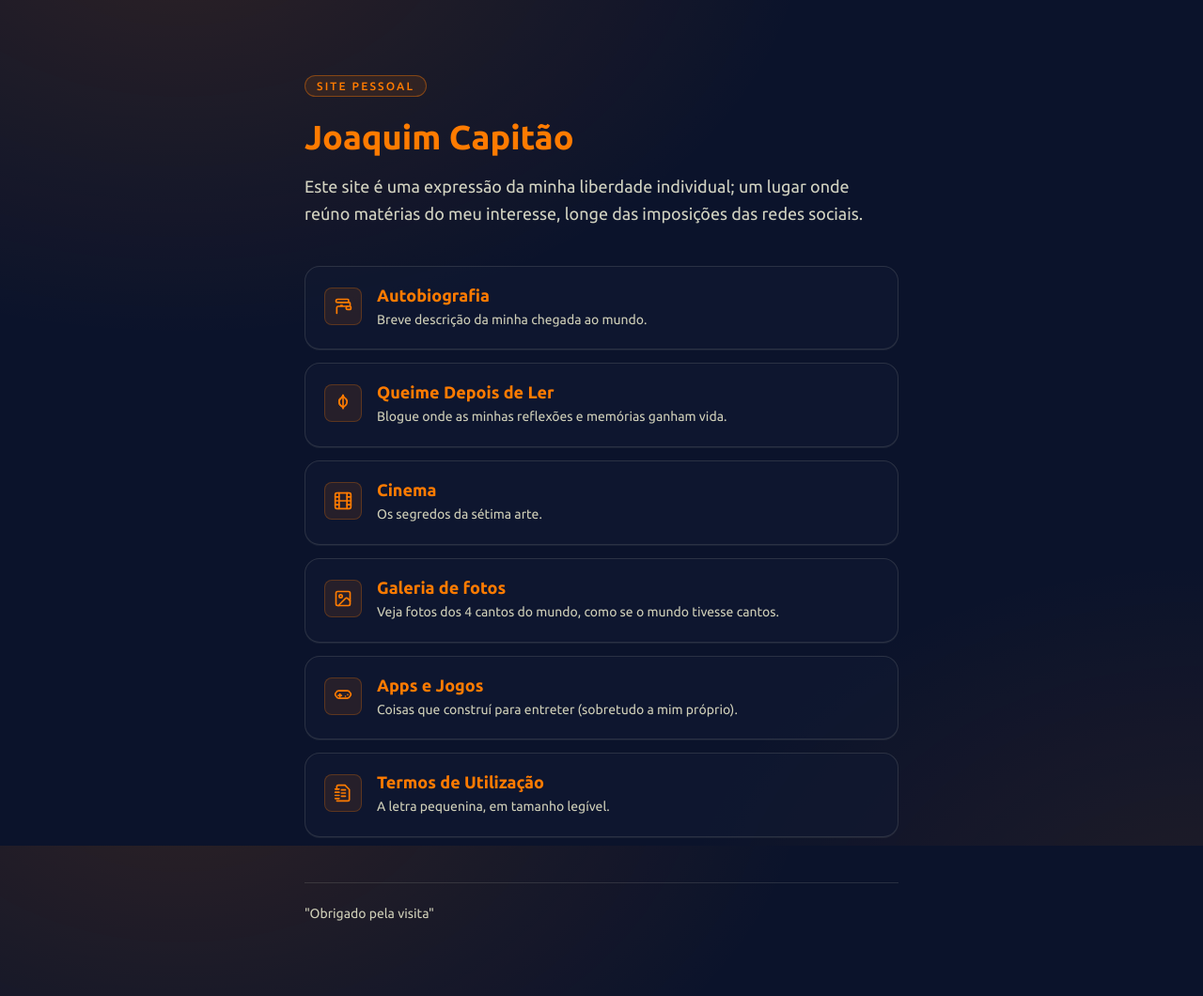
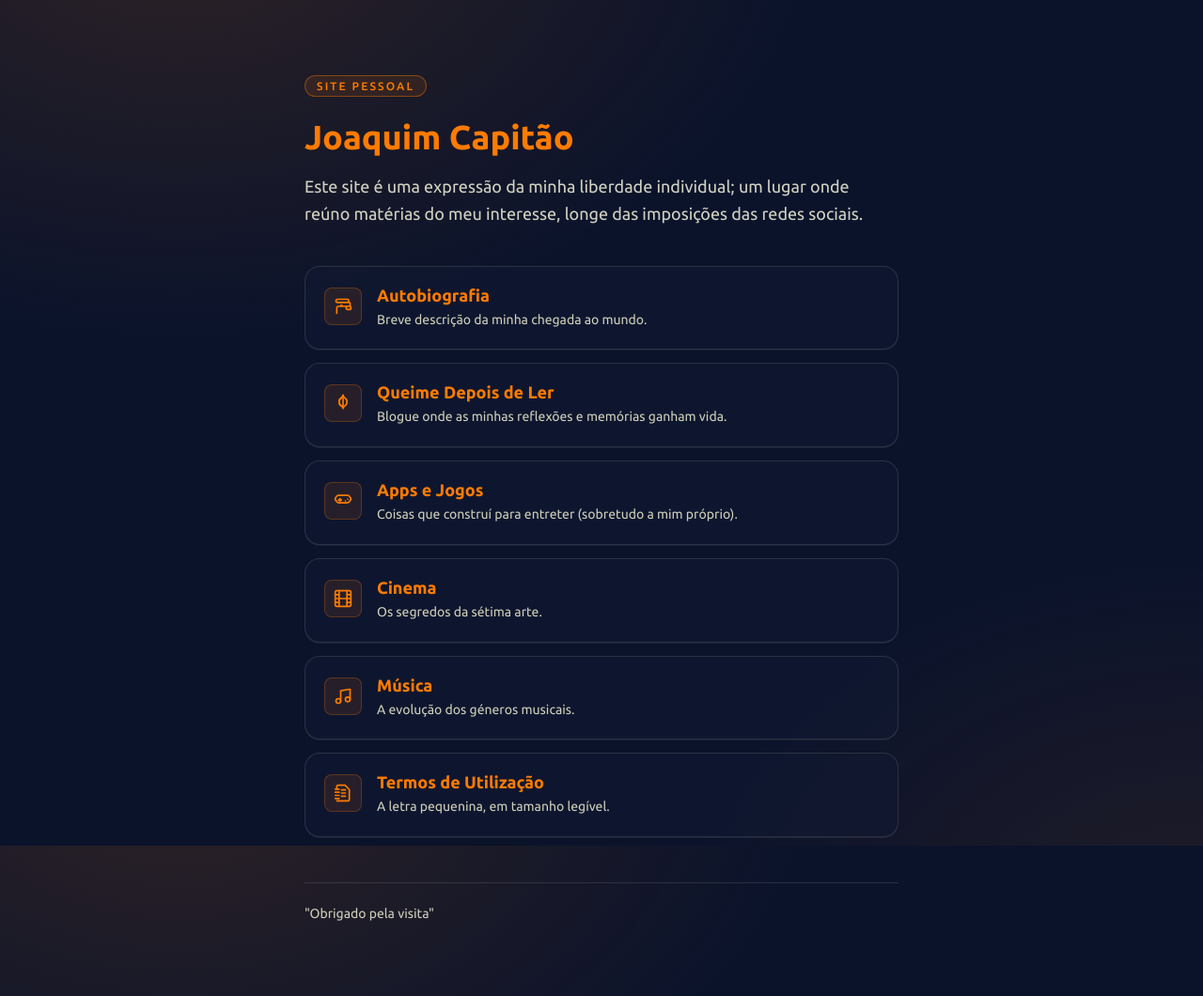
Before and after one commit to joaquim-capitao/joaquim-capitao.github.io, a Jekyll site: the page index.html, which Jekyll copies as it is, in a window 1280 px wide. Shown: the whole page at 94% size. Built offline with Jekyll 4.4.1, drawn with Linux system fonts in a browser that asks for light colours.

Commit message:
Update meta descriptions and links in index.html

```diff
--- a/index.html
+++ b/index.html
@@ -4,10 +4,10 @@
   <meta charset="utf-8">
   <meta name="viewport" content="width=device-width, initial-scale=1">
   <title>Joaquim Capitão — Site pessoal</title>
-  <meta name="description" content="Site pessoal de Joaquim Capitão: biografia, textos, galeria de fotos, apps e jogos.">
+  <meta name="description" content="Site pessoal de Joaquim Capitão: biografia, textos, música, apps e jogos.">
   <meta name="author" content="Joaquim Capitão">
   <meta property="og:title" content="Joaquim Capitão — Site pessoal">
-  <meta property="og:description" content="Biografia, reflexões, galeria de fotos, apps e jogos de Joaquim Capitão.">
+  <meta property="og:description" content="Biografia, reflexões, música, apps e jogos de Joaquim Capitão.">
   <meta property="og:type" content="website">
   <meta name="twitter:card" content="summary_large_image">
   <link rel="preconnect" href="https://fonts.googleapis.com">
@@ -237,6 +237,18 @@
           </a>
         </li>
         <li>
+          <a class="card" href="https://joaquim-capitao.github.io/app">
+            <span class="icon-box" aria-hidden="true">
+              <svg xmlns="http://www.w3.org/2000/svg" width="24" height="24" viewBox="0 0 24 24" fill="none" stroke="currentColor" stroke-width="2" stroke-linecap="round" stroke-linejoin="round"><line x1="6" x2="10" y1="11" y2="11"/><line x1="8" x2="8" y1="9" y2="13"/><line x1="15" x2="15.01" y1="12" y2="12"/><line x1="18" x2="18.01" y1="10" y2="10"/><path d="M17.32 5H6.68a4 4 0 0 0-3.456 2.014L2.23 8.5a1.93 1.93 0 0 0 0 1.998l1.001 1.752A4 4 0 0 0 6.679 14.5h10.642a4 4 0 0 0 3.448-2.25l1.001-1.752a1.93 1.93 0 0 0 0-1.998L20.777 7.01A4 4 0 0 0 17.32 5z"/></svg>
+            </span>
+            <span class="card-content">
+              <span class="card-title">Apps e Jogos</span>
+              <span class="card-desc">Coisas que construí para entreter (sobretudo a mim próprio).</span>
+            </span>
+            <svg class="arrow" aria-hidden="true" xmlns="http://www.w3.org/2000/svg" width="24" height="24" viewBox="0 0 24 24" fill="none" stroke="currentColor" stroke-width="2" stroke-linecap="round" stroke-linejoin="round"><path d="M7 7h10v10"/><path d="M7 17 17 7"/></svg>
+          </a>
+        </li>
+        <li>
           <a class="card" href="https://joaquim-capitao.github.io/cinema">
             <span class="icon-box" aria-hidden="true">
               <svg xmlns="http://www.w3.org/2000/svg" width="24" height="24" viewBox="0 0 24 24" fill="none" stroke="currentColor" stroke-width="2" stroke-linecap="round" stroke-linejoin="round"><rect width="20" height="20" x="2" y="2" rx="2.18" ry="2.18"/><line x1="7" x2="7" y1="2" y2="22"/><line x1="17" x2="17" y1="2" y2="22"/><line x1="2" x2="22" y1="12" y2="12"/><line x1="2" x2="7" y1="7" y2="7"/><line x1="2" x2="7" y1="17" y2="17"/><line x1="17" x2="22" y1="17" y2="17"/><line x1="17" x2="22" y1="7" y2="7"/></svg>
@@ -249,25 +261,13 @@
           </a>
         </li>
         <li>
-          <a class="card" href="https://joaquim-capitao.github.io/galeria-de-fotos">
+          <a class="card" href="https://joaquim-capitao.github.io/musica/generos">
             <span class="icon-box" aria-hidden="true">
-              <svg xmlns="http://www.w3.org/2000/svg" width="24" height="24" viewBox="0 0 24 24" fill="none" stroke="currentColor" stroke-width="2" stroke-linecap="round" stroke-linejoin="round"><rect width="18" height="18" x="3" y="3" rx="2" ry="2"/><circle cx="9" cy="9" r="2"/><path d="m21 15-3.086-3.086a2 2 0 0 0-2.828 0L6 21"/></svg>
+              <svg xmlns="http://www.w3.org/2000/svg" width="24" height="24" viewBox="0 0 24 24" fill="none" stroke="currentColor" stroke-width="2" stroke-linecap="round" stroke-linejoin="round"><path d="M9 18V5l12-2v13"/><circle cx="6" cy="18" r="3"/><circle cx="18" cy="16" r="3"/></svg>
             </span>
             <span class="card-content">
-              <span class="card-title">Galeria de fotos</span>
-              <span class="card-desc">Veja fotos dos 4 cantos do mundo, como se o mundo tivesse cantos.</span>
-            </span>
-            <svg class="arrow" aria-hidden="true" xmlns="http://www.w3.org/2000/svg" width="24" height="24" viewBox="0 0 24 24" fill="none" stroke="currentColor" stroke-width="2" stroke-linecap="round" stroke-linejoin="round"><path d="M7 7h10v10"/><path d="M7 17 17 7"/></svg>
-          </a>
-        </li>
-        <li>
-          <a class="card" href="https://joaquim-capitao.github.io/app">
-            <span class="icon-box" aria-hidden="true">
-              <svg xmlns="http://www.w3.org/2000/svg" width="24" height="24" viewBox="0 0 24 24" fill="none" stroke="currentColor" stroke-width="2" stroke-linecap="round" stroke-linejoin="round"><line x1="6" x2="10" y1="11" y2="11"/><line x1="8" x2="8" y1="9" y2="13"/><line x1="15" x2="15.01" y1="12" y2="12"/><line x1="18" x2="18.01" y1="10" y2="10"/><path d="M17.32 5H6.68a4 4 0 0 0-3.456 2.014L2.23 8.5a1.93 1.93 0 0 0 0 1.998l1.001 1.752A4 4 0 0 0 6.679 14.5h10.642a4 4 0 0 0 3.448-2.25l1.001-1.752a1.93 1.93 0 0 0 0-1.998L20.777 7.01A4 4 0 0 0 17.32 5z"/></svg>
-            </span>
-            <span class="card-content">
-              <span class="card-title">Apps e Jogos</span>
-              <span class="card-desc">Coisas que construí para entreter (sobretudo a mim próprio).</span>
+              <span class="card-title">Música</span>
+              <span class="card-desc">A evolução dos géneros musicais.</span>
             </span>
             <svg class="arrow" aria-hidden="true" xmlns="http://www.w3.org/2000/svg" width="24" height="24" viewBox="0 0 24 24" fill="none" stroke="currentColor" stroke-width="2" stroke-linecap="round" stroke-linejoin="round"><path d="M7 7h10v10"/><path d="M7 17 17 7"/></svg>
           </a>
```
